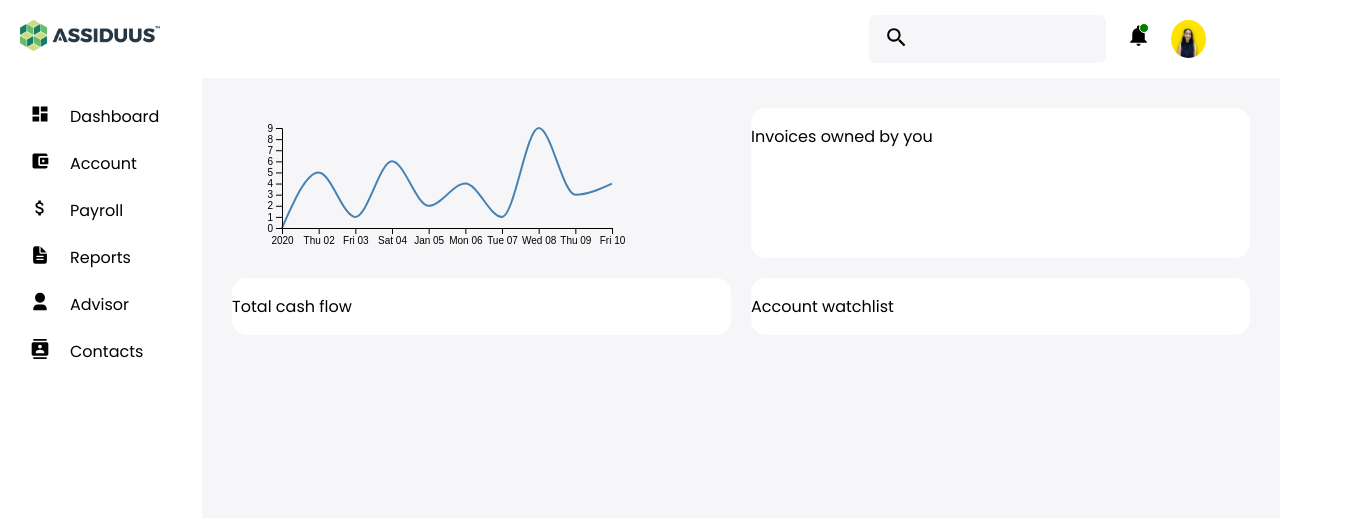
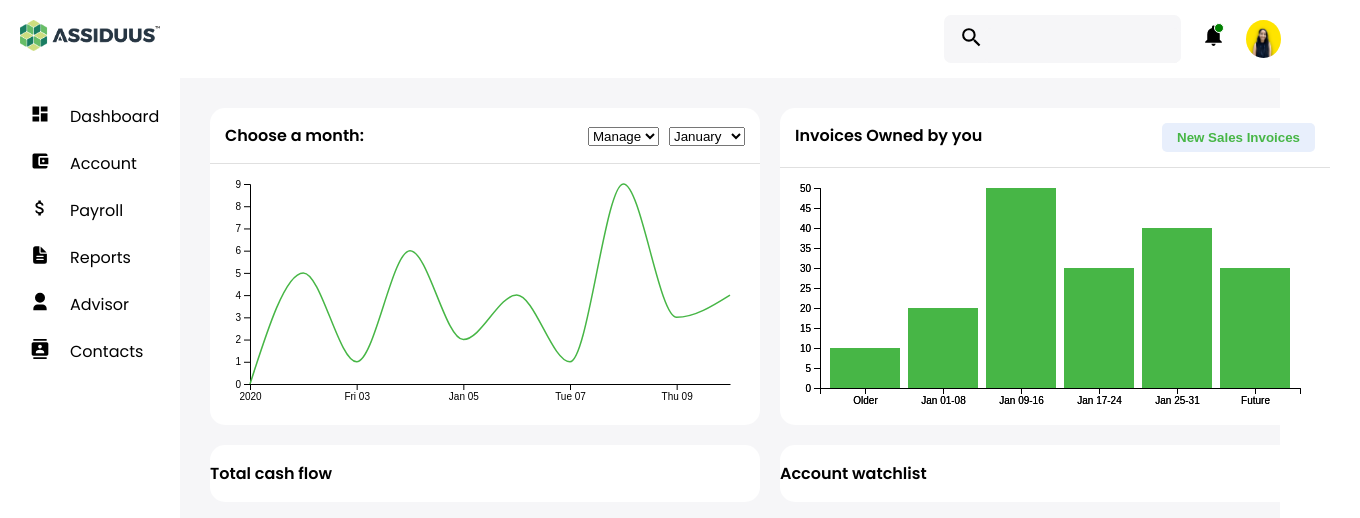
Before and after one commit to Vaishali2127/assiduus, a React (Vite) app: page / in a window 1280 px wide. Shown: the top 518 px of the page, 1360 px wide, since content can reach past the window. Built offline with nearby package versions, Linux system fonts and the light colour scheme.

Commit message:
add account and invoices chart

```diff
--- a/src/components/chart/account.jsx
+++ b/src/components/chart/account.jsx
@@ -1,63 +1,133 @@
-import React, { useEffect, useRef } from 'react';
+import React, { useRef, useEffect, useState } from 'react';
 import * as d3 from 'd3';
+import { CardWrapper } from './styles';
+import { Divider } from '@mui/material';
+const LineChart = ({ data }) => {
+  const d3Chart = useRef();
+  const [selectedMonth, setSelectedMonth] = useState('January');
+  const [selectedType, setSelectedType] = useState('Manage');
 
-const Account = ({ data }) => {
-  const svgRef = useRef(null);
+  // You would generate this based on your actual data
+  const monthOptions = ['January', 'February', 'March', 'April'];
+  const typeOptions = ['Manage', 'Collect'];
+  useEffect(() => {
+    if (data && d3Chart.current) {
+      // Clear the previous chart before redrawing it
+      d3.select(d3Chart.current).selectAll('*').remove();
 
-  useEffect(() => {
-    if (data.length === 0) return; // Check if data is empty
+      const filteredData = data.filter(
+        (d) => d3.timeFormat('%B')(d.date) === selectedMonth
+      );
 
-    const line = d3
-      .line()
-      .x((d) => x(d.date))
-      .y((d) => y(d.value))
-      .curve(d3.curveMonotoneX);
+      const lineGenerator = d3
+        .line()
+        .x((d) => xScale(d.date))
+        .y((d) => yScale(d.value))
+        .curve(d3.curveMonotoneX);
 
-    const svg = d3.select(svgRef.current);
-    svg.selectAll('*').remove(); // Clear svg content before redrawing
+      const margin = { top: 20, right: 30, bottom: 30, left: 40 };
+      const width = 550 - margin.left - margin.right;
+      const height = 250 - margin.top - margin.bottom;
 
-    const width = 400;
-    const height = 150;
-    const margin = { top: 20, right: 20, bottom: 30, left: 50 };
+      // Create root container where we will append all other chart elements
+      const svg = d3
+        .select(d3Chart.current)
+        .attr('width', width + margin.left + margin.right)
+        .attr('height', height + margin.top + margin.bottom)
+        .append('g')
+        .attr('transform', 'translate(' + margin.left + ',' + margin.top + ')');
 
-    const innerWidth = width - margin.left - margin.right;
-    const innerHeight = height - margin.top - margin.bottom;
+      // X scale
+      const x = d3
+        .scaleTime()
+        .domain(d3.extent(filteredData, (d) => d.date))
+        .range([0, width]);
 
-    const xScale = d3
-      .scaleTime()
-      .domain(d3.extent(data, (d) => d.date))
-      .range([0, innerWidth]);
+      // Y scale
+      const y = d3
+        .scaleLinear()
+        .domain([0, d3.max(filteredData, (d) => d.value)])
+        .range([height, 0]);
 
-    const yScale = d3
-      .scaleLinear()
-      .domain([0, d3.max(data, (d) => d.value)])
-      .range([innerHeight, 0]);
+      // Line generator
+      const line = d3
+        .line()
+        .x((d) => x(d.date))
+        .y((d) => y(d.value))
+        .curve(d3.curveMonotoneX);
 
-    const lineGenerator = d3
-      .line()
-      .x((d) => xScale(d.date))
-      .y((d) => yScale(d.value))
-      .curve(d3.curveMonotoneX); // This will make the line smooth
+      // Create axes
+      svg
+        .append('g')
+        .call(
+          d3
+            .axisBottom(x)
+            .ticks(width / 80)
+            .tickSizeOuter(0)
+        )
+        .attr('transform', `translate(0, ${height})`);
 
-    const g = svg
-      .append('g')
-      .attr('transform', `translate(${margin.left},${margin.top})`);
+      svg.append('g').call(d3.axisLeft(y));
 
-    g.append('path')
-      .datum(data)
-      .attr('fill', 'none')
-      .attr('stroke', 'steelblue')
-      .attr('stroke-width', 2)
-      .attr('d', lineGenerator);
+      // Add the line
+      svg
+        .append('path')
+        .datum(filteredData)
+        .attr('fill', 'none')
+        .attr('stroke', '#47B646')
+        .attr('stroke-width', 1.5)
+        .attr('d', line);
+    }
+  }, [data, selectedMonth, selectedType]); // Redraw chart if data or selected month changes
 
-    g.append('g').call(d3.axisLeft(yScale)).attr('transform', `translate(0,0)`);
+  // Dropdown change handler
+  const handleMonthChange = (event) => {
+    setSelectedMonth(event.target.value);
+  };
+  const handleTypeChange = (event) => {
+    setSelectedType(event.target.value);
+  };
 
-    g.append('g')
-      .call(d3.axisBottom(xScale))
-      .attr('transform', `translate(0,${innerHeight})`);
-  }, [data]); // Redraw chart if data changes
-
-  return <svg ref={svgRef} width={400} height={150}></svg>;
+  return (
+    <CardWrapper>
+      <div
+        style={{
+          display: 'flex',
+          justifyContent: 'space-between',
+          padding: '15px',
+        }}
+      >
+        <label htmlFor="month-select">Choose a month:</label>
+        <div>
+          <select
+            id="type-select"
+            onChange={handleTypeChange}
+            value={typeOptions}
+            style={{ marginRight: '10px' }}
+          >
+            {typeOptions.map((type) => (
+              <option key={type} value={type}>
+                {type}
+              </option>
+            ))}
+          </select>
+          <select
+            id="month-select"
+            onChange={handleMonthChange}
+            value={selectedMonth}
+          >
+            {monthOptions.map((month) => (
+              <option key={month} value={month}>
+                {month}
+              </option>
+            ))}
+          </select>
+        </div>
+      </div>
+      <Divider />
+      <svg ref={d3Chart}></svg>
+    </CardWrapper>
+  );
 };
 
-export default Account;
+export default LineChart;
--- a/src/components/chart/chart.jsx
+++ b/src/components/chart/chart.jsx
@@ -6,7 +6,7 @@ import Watchlist from './watchlist';
 import { Wrapper } from './styles';
 
 const Chart = () => {
-  const myData = [
+  const accountData = [
     { date: new Date('2020-01-01'), value: 0 },
     { date: new Date('2020-01-02'), value: 5 },
     { date: new Date('2020-01-03'), value: 1 },
@@ -18,10 +18,19 @@ const Chart = () => {
     { date: new Date('2020-01-09'), value: 3 },
     { date: new Date('2020-01-10'), value: 4 },
   ];
+
+  const invoicesData = [
+    { date: 'Older', value: 10 },
+    { date: 'Jan 01-08', value: 20 },
+    { date: 'Jan 09-16', value: 50 },
+    { date: 'Jan 17-24', value: 30 },
+    { date: 'Jan 25-31', value: 40 },
+    { date: 'Future', value: 30 },
+  ];
   return (
     <Wrapper>
-      <Account data={myData} />
-      <Invoices />
+      <Account data={accountData} />
+      <Invoices data={invoicesData} />
       <Cashflow />
       <Watchlist />
     </Wrapper>
--- a/src/components/chart/invoices.jsx
+++ b/src/components/chart/invoices.jsx
@@ -1,12 +1,85 @@
-import * as React from 'react';
+import React, { useRef, useEffect } from 'react';
+import * as d3 from 'd3';
 import { CardWrapper } from './styles';
+import { Divider } from '@mui/material';
 
-const Invoices = () => {
+export default function Invoices({ data }) {
+  const chartRef = useRef();
+
+  useEffect(() => {
+    const margin = { top: 20, right: 30, bottom: 30, left: 40 };
+    const width = 550 - margin.left - margin.right;
+    const height = 250 - margin.top - margin.bottom;
+    // Create scales
+    const xScale = d3
+      .scaleBand()
+      .domain(data.map((d) => d.date))
+      .rangeRound([0, width])
+      .padding(0.1);
+
+    const yScale = d3
+      .scaleLinear()
+      .domain([0, d3.max(data, (d) => d.value)])
+      .range([height, 0]);
+
+    // Create the chart
+    const svg = d3
+      .select(chartRef.current)
+      .attr('width', width + margin.left + margin.right)
+      .attr('height', height + margin.top + margin.bottom)
+      .append('g')
+      .attr('transform', `translate(${margin.left},${margin.top})`);
+
+    // Draw bars
+    svg
+      .selectAll('.bar')
+      .data(data)
+      .enter()
+      .append('rect')
+      .attr('class', 'bar')
+      .attr('x', (d) => xScale(d.date))
+      .attr('y', (d) => yScale(d.value))
+      .attr('width', xScale.bandwidth())
+      .attr('height', (d) => height - yScale(d.value))
+      .attr('fill', '#47B646');
+
+    // Add x-axis
+    svg
+      .append('g')
+      .attr('transform', `translate(0,${height})`)
+      .call(d3.axisBottom(xScale));
+
+    // Add y-axis
+    svg.append('g').call(d3.axisLeft(yScale));
+  }, [data]); // Redraw chart if data changes
+
   return (
     <CardWrapper>
-      <p>Invoices owned by you</p>
+      <div
+        style={{
+          display: 'flex',
+          justifyContent: 'space-between',
+          padding: '15px',
+        }}
+      >
+        <p style={{ margin: '0' }}>Invoices Owned by you</p>
+        <button
+          style={{
+            color: '#47B646',
+            backgroundColor: '#E8EFFC',
+            border: 'none',
+            borderRadius: '5px',
+            padding: '7px 15px',
+            fontWeight: '600',
+          }}
+        >
+          New Sales Invoices
+        </button>
+      </div>
+      <Divider />
+      <svg ref={chartRef}></svg>
     </CardWrapper>
   );
-};
+}
 
-export default Invoices;
+// export default Invoices;
--- a/src/components/chart/styles.js
+++ b/src/components/chart/styles.js
@@ -5,6 +5,11 @@ export const Wrapper = styled.div`
   grid-template-columns: 1fr 1fr;
   grid-gap: 20px;
   padding: 30px;
+
+  p,
+  label {
+    font-weight: 600;
+  }
 `;
 
 export const CardWrapper = styled.div`
```
